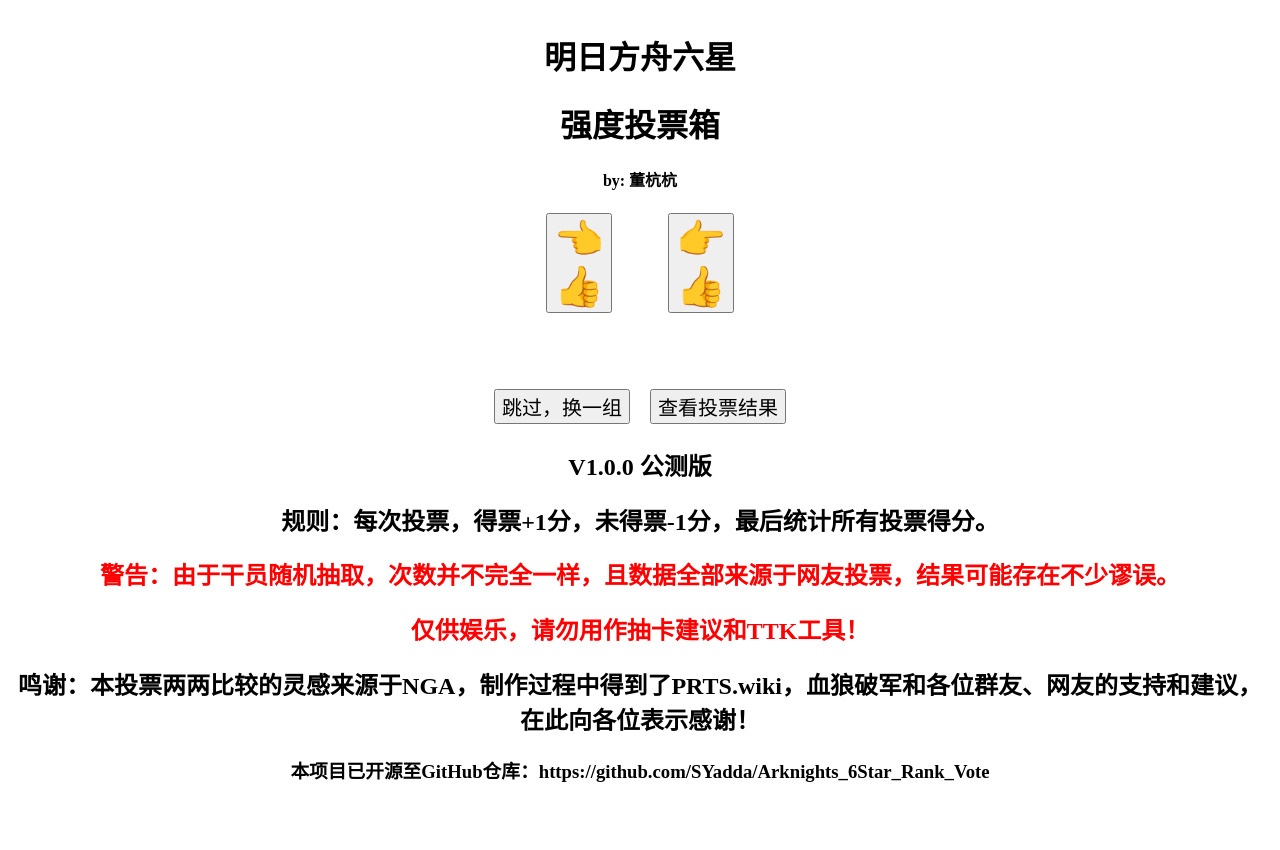
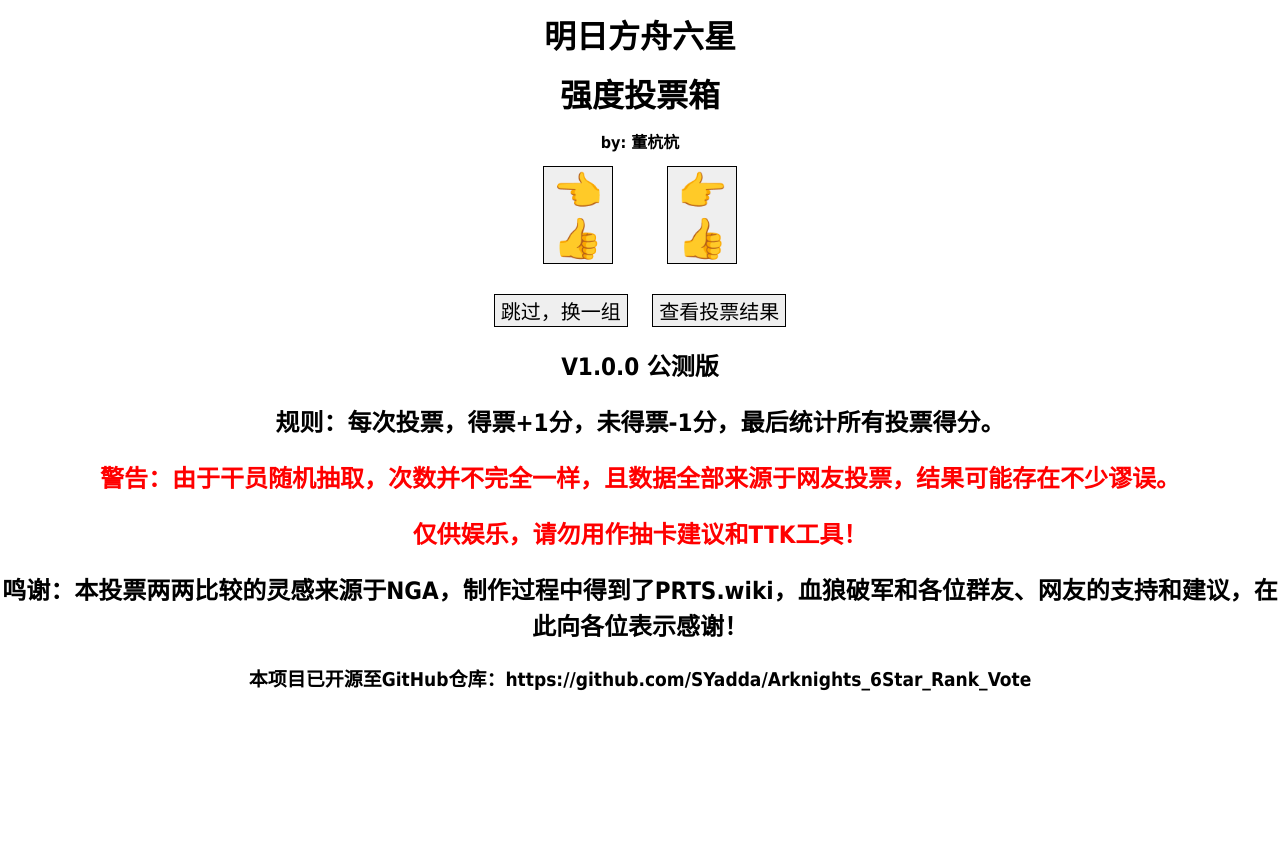
Before and after one commit to SYadda/Arknights_6Star_Rank_Vote, a Flask app: page /page in a window 1280 px wide. After the commit the page ends 691 px from the top, so only its background shows below. Run offline with Flask 3, Linux system fonts and the light colour scheme.

Commit message:
页面css和html分离

```diff
--- /dev/null
+++ b/templates/css/base.css
@@ -0,0 +1,84 @@
+/*
+这里是一些前端网页的常用初始化样式,
+可以尽量保证网页在不同浏览器的显示效果一致,
+可以简单浏览一下涉及到的标签,
+以保证在后期继续开发的过程中
+提前了解对应标签初始状态的变化,
+但不建议在这里更改任何样式
+如有任何问题请联系王小黑 @名为王小黑!
+*/
+
+
+/* 把我们所有标签的内外边距清零 */
+* {
+    margin: 0;
+    padding: 0;
+    box-sizing: border-box;
+}
+
+/* em 和 i 斜体的文字不倾斜 */
+em,
+i {
+    font-style: normal
+}
+
+/* 去掉li 的小圆点 */
+li {
+    list-style: none
+}
+
+img {
+    /* border 0 照顾低版本浏览器 如果 图片外面包含了链接会有边框的问题 */
+    border: 0;
+    /* 取消图片底侧有空白缝隙的问题 */
+    vertical-align: middle
+}
+
+button {
+    /* 当我们鼠标经过button 按钮的时候，鼠标变成小手 */
+    cursor: pointer
+}
+
+a {
+    color: #666;
+    text-decoration: none
+}
+
+a:hover {
+    color: #c81623
+}
+
+button,
+input {
+    /* 去边框 */
+    border: 0;
+    outline: none;
+    /* "\5B8B\4F53" 就是宋体的意思 这样浏览器兼容性比较好 */
+    font-family: Microsoft YaHei, Heiti SC, tahoma, arial, Hiragino Sans GB, "\5B8B\4F53", sans-serif
+}
+
+body {
+    /* CSS3 抗锯齿形 让文字显示的更加清晰 */
+    -webkit-font-smoothing: antialiased;
+    background-color: #fff;
+    font: 16px/1.5 Microsoft YaHei, Heiti SC, tahoma, arial, Hiragino Sans GB, "\5B8B\4F53", sans-serif;
+    color: #000
+}
+
+.hide,
+.none {
+    display: none
+}
+
+/* 清除浮动 */
+.clearfix:after {
+    visibility: hidden;
+    clear: both;
+    display: block;
+    content: ".";
+    height: 0
+}
+
+.clearfix {
+    *zoom: 1
+}
--- /dev/null
+++ b/templates/css/compare.css
@@ -0,0 +1,97 @@
+/*
+这里是对本页面样式的主要更改部分
+****
+包括之前你写在标签内的所有style=""部分
+****
+如有任何对页面设计的更改都会在此处进行修改
+如果有看不懂的代码可以尝试联系王小黑 @名为王小黑!
+*/
+
+
+/* 页面红色文字的修改 */
+.red_text {
+    color: red;
+}
+
+/* 干员图片大小设置 */
+.compare tr td img {
+    width: 100%;
+}
+
+/* 干员比较部分标题文字样式设置 */
+.compare tr td h1 {
+    text-align: center;
+    font-size: 32px;
+    margin: 11px 0;
+}
+
+/* 干员比较部分作者文字样式设置 */
+.compare tr td h4 {
+    text-align: center;
+    font-size: 16px;
+    margin: 11px 0;
+}
+
+/* 干员比较核心盒子 */
+.compare_block {
+    margin: 0px;
+    text-align: center;
+}
+
+/* 干员比较核心中的所有按钮 */
+.compare_block input {
+    padding: 1px 6px;
+    border: 1px solid #000;
+}
+
+.compare_block input:hover {
+    background-color: #ccc;
+}
+
+/* 比较核心中投票按钮设计 */
+.compare_block .vote_button {
+    width: 70px;
+    margin: 0px 25px;
+    font-size: 40px;
+    white-space: normal;
+}
+
+/* 比较核心中其他功能按钮设计 */
+.compare_block .function {
+    margin-top: 30px;
+}
+
+/* 比较核心中跳过按钮设计 */
+.compare_block .skip {
+    margin: 0 10px;
+    font-size: 20px;
+}
+
+/* 比较核心中查看结果按钮设计 */
+.compare_block .result {
+    margin: 0 10px;
+    font-size: 20px;
+}
+
+/* 下方规则等文字设计 */
+.footer h2 {
+    margin: 20px 0;
+    text-align: center;
+    font-size: 24px;
+}
+
+.footer h3 {
+    text-align: center;
+    font-size: 19px;
+}
+
+/* 投票结果表格头部分设计 */
+.footer table thead tr th {
+    padding: 0 10px;
+    font-size: 16px;
+}
+
+.footer table thead tr th:nth-child(2),
+.footer table thead tr th:nth-child(3) {
+    padding: 0 30px;
+}
--- a/templates/page.html
+++ b/templates/page.html
@@ -5,65 +5,83 @@
     <link rel="icon" href="favicon.ico" type="image/x-icon">
     <meta charset="utf-8" />
     <title>六星干员强度投票箱</title>
+    <!-- 初始样式，用于初始化页面 -->
+    <link rel="stylesheet" href="css/base.css">
+    <!-- 页面样式 -->
+    <!-- 谁再教你行内样式设计页面就狠狠给它一拳 -->
+    <!-- css和html分离！ -->
+    <link rel="stylesheet" href="css/compare.css">
 </head>
 
 <body onload="new_compare();">
     <div style="text-align: center;">
-        <table style="margin: 0 auto;">
+        <table class="compare" style="margin: 0 auto;">
             <tr>
-                <td><br><br><br><img id="left_png" style="width: 100%;"></td>
+
+                <!-- 左侧干员图片 在new_compare函数GET成功后更新 -->
+                <td><br><br><br><img id="left_png"></td>
+
+                <!-- 比较核心区域 -->
                 <td>
-                    <h1 align="center">明日方舟六星</h1>
-                    <h1 align="center">强度投票箱</h1>
-                    <h4 align="center">by: 董杭杭</h4>
-                    <div style="text-align: center;">
-                        &nbsp;&nbsp;&nbsp;&nbsp;&nbsp;&nbsp;&nbsp;&nbsp;&nbsp;&nbsp;&nbsp;&nbsp;
-                        <input type="button" value="👈
-👍" onclick="save_score_left()" style="margin: 0 auto; font-size: 40px;">
-                        &nbsp;&nbsp;&nbsp;&nbsp;&nbsp;&nbsp;&nbsp;&nbsp;&nbsp;&nbsp;&nbsp;&nbsp;
-                        <input type="button" value="👉
-👍" onclick="save_score_right()" style="margin: 0 auto; font-size: 40px;">
-                        &nbsp;&nbsp;&nbsp;&nbsp;&nbsp;&nbsp;&nbsp;&nbsp;&nbsp;&nbsp;&nbsp;&nbsp;
+                    <!-- 标题 -->
+                    <h1>明日方舟六星</h1>
+                    <h1>强度投票箱</h1>
+                    <h4>by: 董杭杭</h4>
+                    <div class="compare_block">
 
-                        <br>
+                        <!-- 为干员投票按钮 -->
+                        <div class="vote">
+                            <input class="vote_button" type="button" value="👈👍" onclick="save_score_left()">
+                            <input class="vote_button" type="button" value="👉👍" onclick="save_score_right()">
+                        </div>
 
-                        <h4 id="toupiao_success" align="center" style="font-size: 20px; color: orangered;">&nbsp;</h4>
+                        <!-- 部分辅助功能 -->
+                        <div class="function">
+                            <input class="skip" type="button" value="跳过，换一组" onclick="new_compare()">
+                            <input class="result" type="button" value="查看投票结果" onclick="view_final_order()">
+                        </div>
 
-                        <input type="button" value="跳过，换一组" onclick="new_compare()"
-                            style="margin: 0 auto; font-size: 20px;">&nbsp;&nbsp;&nbsp;&nbsp;
+                </td>
 
-                        <input type="button" value="查看投票结果" onclick="view_final_order()"
-                            style="margin: 0 auto; font-size: 20px;">
-                    </div>
-                </td>
-                <td><br><br><br><img id="right_png" style="width: 100%;"></td>
+                <!-- 右侧干员图片 -->
+                <td><br><br><br><img id="right_png"></td>
+
             </tr>
         </table>
 
-        <h2 align="center">V1.0.0 公测版</h2>
-        <h2 align="center">规则：每次投票，得票+1分，未得票-1分，最后统计所有投票得分。</h2>
-        <h2 align="center" style="color: red;">警告：由于干员随机抽取，次数并不完全一样，且数据全部来源于网友投票，结果可能存在不少谬误。</h2>
-        <h2 align="center" style="color: red;">仅供娱乐，请勿用作抽卡建议和TTK工具！</h2>
-        <h2 align="center">鸣谢：本投票两两比较的灵感来源于NGA，制作过程中得到了PRTS.wiki，血狼破军和各位群友、网友的支持和建议，在此向各位表示感谢！</h2>
-        <h3 align="center">本项目已开源至GitHub仓库：https://github.com/SYadda/Arknights_6Star_Rank_Vote</h2>
-        <h2 id="已收集数据量" align="center">&nbsp;</h2>
+        <!-- footer部分 -->
+        <div class="footer">
+            <h2>V1.0.0 公测版</h2>
+            <h2>规则：每次投票，得票+1分，未得票-1分，最后统计所有投票得分。</h2>
+            <h2 class="red_text">警告：由于干员随机抽取，次数并不完全一样，且数据全部来源于网友投票，结果可能存在不少谬误。</h2>
+            <h2 class="red_text">仅供娱乐，请勿用作抽卡建议和TTK工具！</h2>
+            <h2>鸣谢：本投票两两比较的灵感来源于NGA，制作过程中得到了PRTS.wiki，血狼破军和各位群友、网友的支持和建议，在此向各位表示感谢！</h2>
+            <h3>本项目已开源至GitHub仓库：https://github.com/SYadda/Arknights_6Star_Rank_Vote</h2>
 
+                <!-- 不可见数据部分,在获取数据后展示 -->
+                <h2 id="已收集数据量">&nbsp;</h2>
                 <table id="final_order_table" style="display: none; margin: 0 auto;">
                     <thead>
                         <tr>
                             <th>杯型</th>
-                        <th>&nbsp&nbsp&nbsp&nbsp&nbsp&nbsp排名&nbsp&nbsp&nbsp&nbsp&nbsp&nbsp</th>
-                        <th>&nbsp&nbsp&nbsp&nbsp&nbsp&nbsp&nbsp&nbsp干员代号&nbsp&nbsp&nbsp&nbsp&nbsp&nbsp&nbsp&nbsp</th>
+                            <th>排名</th>
+                            <th>干员代号</th>
                             <th>得分</th>
                         </tr>
                     </thead>
                     <tbody id="final_order_tbody"></tbody>
                 </table>
+
+        </div>
+
+
     </div>
 
 
 
     <script type="text/javascript">
+
+        // 所有干员的图片
         const dic_pic_url = {
             '纯烬艾雅法拉': 'https://prts.wiki/images/b/bd/半身像_纯烬艾雅法拉_1.png',
             '琳琅诗怀雅': 'https://prts.wiki/images/9/99/半身像_琳琅诗怀雅_1.png',
@@ -147,6 +165,9 @@
             '能天使': 'https://prts.wiki/images/2/2e/半身像_能天使_1.png'
         }
 
+        //获取本次进行比较干员的头像
+        //http方法: GET
+        //接口:new_compare
         function new_compare() {
             xhr = new XMLHttpRequest();
             xhr.open('GET', 'http://47.93.220.92:9876/new_compare', true);
@@ -163,6 +184,11 @@
             }
         }
 
+
+        //上传本次比较结果
+        //http方法: POST
+        //接口: safescore
+        //供给参数:win_name, lose_name
         function save_score_left() {
             xhr = new XMLHttpRequest();
             xhr.open('POST', 'http://47.93.220.92:9876/save_score?win_name=' + left_name + '&lose_name=' + right_name, true);
@@ -189,6 +215,8 @@
             }
         }
 
+        //获取总比较结果
+        //http方法: GET
         function view_final_order() {
             xhr = new XMLHttpRequest();
             xhr.open('GET', 'http://47.93.220.92:9876/view_final_order', true);
```
Lines whose indentation alone changed are shown as unchanged.
